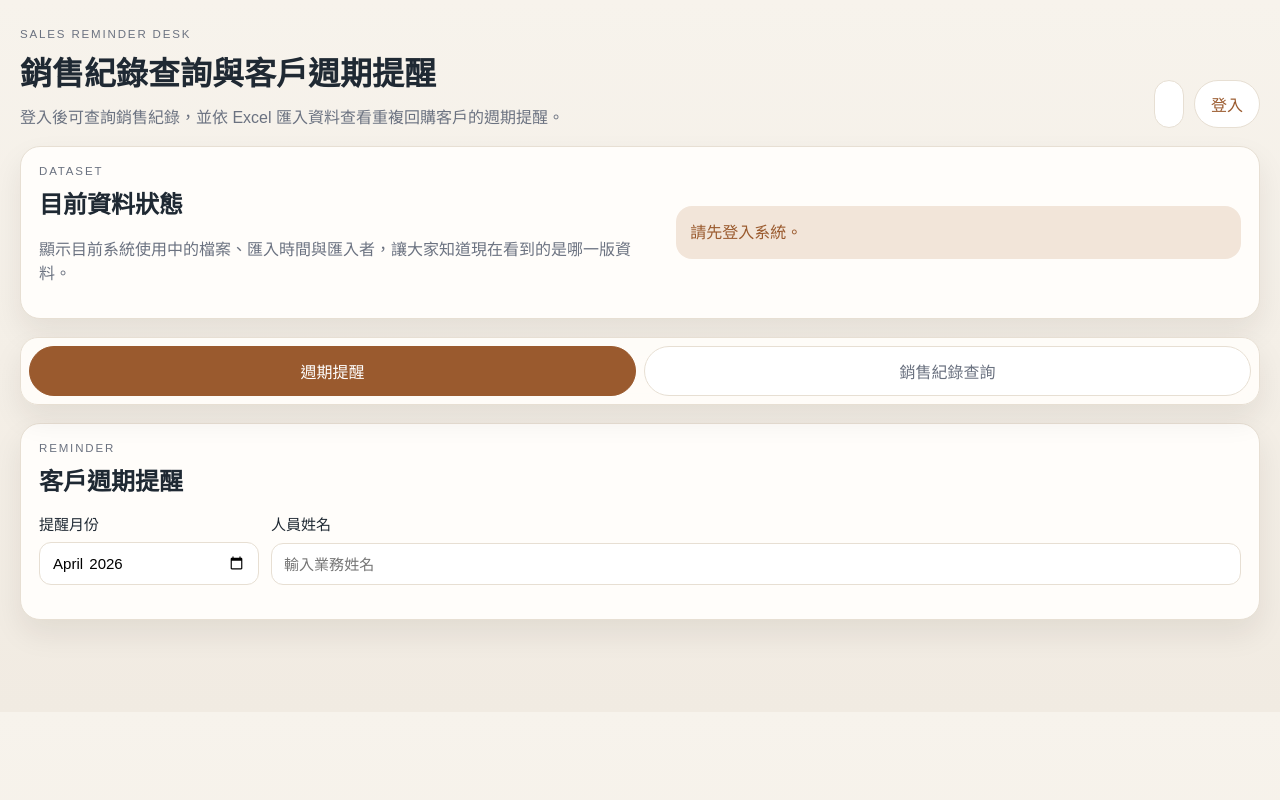
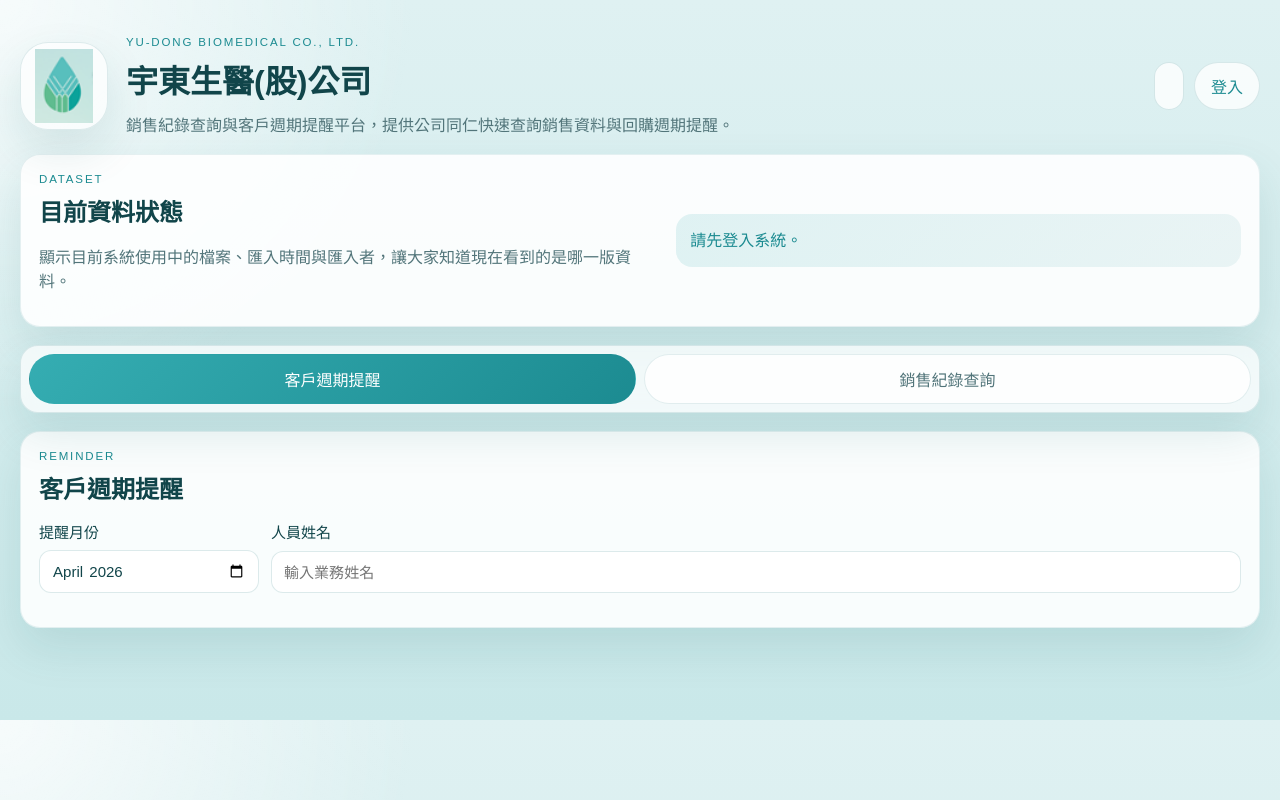
Before and after one commit to shadow428-stack/sales-reminder-desk, a website with bundled scripts: page public/index.html in a window 1280 px wide. Built offline with nearby package versions, Linux system fonts and the light colour scheme; files whose address does not match are found by name.

Commit message:
Apply Yudong branding and logo

```diff
--- a/public/index.html
+++ b/public/index.html
@@ -3,16 +3,21 @@
 <head>
   <meta charset="UTF-8">
   <meta name="viewport" content="width=device-width, initial-scale=1.0">
-  <title>Sales Reminder Desk</title>
+  <title>宇東生醫(股)公司</title>
   <link rel="stylesheet" href="styles.css">
 </head>
 <body>
   <div class="app-shell">
     <header class="topbar">
-      <div>
-        <p class="eyebrow">Sales Reminder Desk</p>
-        <h1>銷售紀錄查詢與客戶週期提醒</h1>
-        <p class="intro">登入後可查詢銷售紀錄，並依 Excel 匯入資料查看重複回購客戶的週期提醒。</p>
+      <div class="brand-lockup">
+        <div class="brand-mark">
+          <img src="assets/logo.png" alt="宇東生醫標誌" class="brand-logo">
+        </div>
+        <div class="brand-copy">
+          <p class="eyebrow">Yu-Dong Biomedical Co., Ltd.</p>
+          <h1>宇東生醫(股)公司</h1>
+          <p class="intro">銷售紀錄查詢與客戶週期提醒平台，提供公司同仁快速查詢銷售資料與回購週期提醒。</p>
+        </div>
       </div>
       <div class="top-actions">
         <span id="userBadge" class="user-badge" hidden></span>
@@ -32,7 +37,7 @@
     </section>
 
     <nav class="sheet-tabs" aria-label="功能分頁">
-      <button type="button" class="sheet-tab is-active" data-tab-target="reminderPanel">週期提醒</button>
+      <button type="button" class="sheet-tab is-active" data-tab-target="reminderPanel">客戶週期提醒</button>
       <button type="button" class="sheet-tab" data-tab-target="recordsPanel">銷售紀錄查詢</button>
     </nav>
 
--- a/public/styles.css
+++ b/public/styles.css
@@ -1,15 +1,19 @@
 :root {
-  --bg: #f5f1ea;
-  --panel: #fffdfa;
-  --ink: #1f2933;
-  --muted: #6b7280;
-  --line: #e7dfd3;
-  --accent: #9a5a2e;
-  --accent-soft: #f2e5d9;
-  --danger: #b42318;
-  --warn: #b7791f;
-  --ok: #2d6a4f;
-  --shadow: 0 14px 30px rgba(32, 24, 16, 0.08);
+  --bg: #dff1f2;
+  --bg-deep: #c9e8e9;
+  --panel: rgba(255, 255, 255, 0.88);
+  --panel-strong: #ffffff;
+  --ink: #11454a;
+  --muted: #52757a;
+  --line: rgba(61, 138, 144, 0.18);
+  --accent: #35adb2;
+  --accent-deep: #1c8b91;
+  --accent-soft: #ebf9fa;
+  --accent-quiet: #cfeef0;
+  --danger: #d45b64;
+  --warn: #d59c2f;
+  --ok: #208b73;
+  --shadow: 0 20px 46px rgba(20, 95, 102, 0.12);
 }
 
 * { box-sizing: border-box; }
@@ -18,7 +22,9 @@
   margin: 0;
   font-family: "Segoe UI Variable", "Noto Sans TC", "PingFang TC", sans-serif;
   color: var(--ink);
-  background: linear-gradient(180deg, #f7f3ec 0%, #f1ebe2 100%);
+  background:
+    radial-gradient(circle at top left, rgba(255, 255, 255, 0.74), transparent 28%),
+    linear-gradient(180deg, var(--bg) 0%, var(--bg-deep) 100%);
 }
 
 body.modal-open {
@@ -43,7 +49,36 @@
 
 .topbar {
   grid-template-columns: 1fr auto;
-  align-items: end;
+  align-items: center;
+  padding-top: 8px;
+}
+
+.brand-lockup {
+  display: flex;
+  align-items: center;
+  gap: 18px;
+}
+
+.brand-mark {
+  width: 88px;
+  height: 88px;
+  display: grid;
+  place-items: center;
+  border-radius: 28px;
+  background: rgba(255, 255, 255, 0.7);
+  border: 1px solid rgba(61, 138, 144, 0.16);
+  box-shadow: var(--shadow);
+  flex-shrink: 0;
+}
+
+.brand-logo {
+  width: 58px;
+  height: 80px;
+  object-fit: contain;
+}
+
+.brand-copy {
+  min-width: 0;
 }
 
 .eyebrow,
@@ -52,7 +87,7 @@
   text-transform: uppercase;
   letter-spacing: 0.16em;
   font-size: 0.72rem;
-  color: var(--muted);
+  color: var(--accent-deep);
 }
 
 h1,
@@ -63,6 +98,7 @@
 .intro {
   margin: 10px 0 0;
   color: var(--muted);
+  max-width: 700px;
 }
 
 .top-actions {
@@ -77,9 +113,9 @@
   align-items: center;
   padding: 10px 14px;
   border-radius: 999px;
-  background: #fff;
-  border: 1px solid var(--line);
-  color: var(--muted);
+  background: rgba(255, 255, 255, 0.8);
+  border: 1px solid rgba(61, 138, 144, 0.2);
+  color: var(--accent-deep);
   max-width: 260px;
   overflow: hidden;
   text-overflow: ellipsis;
@@ -91,15 +127,17 @@
   border: none;
   border-radius: 999px;
   padding: 11px 16px;
-  background: var(--accent);
+  background: linear-gradient(135deg, var(--accent) 0%, var(--accent-deep) 100%);
   color: #fff;
   cursor: pointer;
+  box-shadow: 0 12px 24px rgba(28, 139, 145, 0.18);
 }
 
 .ghost {
-  background: #fff;
-  color: var(--accent);
-  border: 1px solid var(--line);
+  background: rgba(255, 255, 255, 0.78);
+  color: var(--accent-deep);
+  border: 1px solid rgba(61, 138, 144, 0.18);
+  box-shadow: none;
 }
 
 .file-button input {
@@ -110,7 +148,7 @@
 .import-card,
 .panel {
   background: var(--panel);
-  border: 1px solid var(--line);
+  border: 1px solid rgba(61, 138, 144, 0.12);
   border-radius: 20px;
   box-shadow: var(--shadow);
   padding: 18px;
@@ -128,7 +166,7 @@
 .modal-backdrop {
   position: fixed;
   inset: 0;
-  background: rgba(31, 41, 51, 0.28);
+  background: rgba(17, 69, 74, 0.24);
   backdrop-filter: blur(4px);
   z-index: 40;
 }
@@ -146,10 +184,10 @@
   display: grid;
   gap: 16px;
   padding: 22px;
-  background: var(--panel);
-  border: 1px solid var(--line);
+  background: rgba(255, 255, 255, 0.96);
+  border: 1px solid rgba(61, 138, 144, 0.14);
   border-radius: 24px;
-  box-shadow: 0 24px 60px rgba(32, 24, 16, 0.18);
+  box-shadow: 0 24px 60px rgba(17, 69, 74, 0.2);
   z-index: 50;
 }
 
@@ -165,11 +203,12 @@
   height: 40px;
   padding: 0;
   border-radius: 999px;
-  background: #fff;
-  color: var(--accent);
-  border: 1px solid var(--line);
+  background: rgba(255, 255, 255, 0.9);
+  color: var(--accent-deep);
+  border: 1px solid rgba(61, 138, 144, 0.16);
   font-size: 1.2rem;
   line-height: 1;
+  box-shadow: none;
 }
 
 .login-form {
@@ -184,8 +223,8 @@
 .import-status {
   padding: 14px;
   border-radius: 16px;
-  background: var(--accent-soft);
-  color: var(--accent);
+  background: linear-gradient(135deg, rgba(53, 173, 178, 0.14), rgba(28, 139, 145, 0.08));
+  color: var(--accent-deep);
   line-height: 1.6;
 }
 
@@ -197,8 +236,8 @@
   gap: 8px;
   margin-top: 18px;
   padding: 8px;
-  background: rgba(255, 253, 250, 0.92);
-  border: 1px solid var(--line);
+  background: rgba(255, 255, 255, 0.7);
+  border: 1px solid rgba(61, 138, 144, 0.16);
   border-radius: 18px;
   box-shadow: var(--shadow);
   backdrop-filter: blur(12px);
@@ -207,16 +246,17 @@
 .sheet-tab {
   flex: 1;
   min-width: 0;
-  border: 1px solid var(--line);
-  background: #fff;
+  border: 1px solid rgba(61, 138, 144, 0.14);
+  background: rgba(255, 255, 255, 0.82);
   color: var(--muted);
   padding: 12px 14px;
+  box-shadow: none;
 }
 
 .sheet-tab.is-active {
-  background: var(--accent);
+  background: linear-gradient(135deg, var(--accent) 0%, var(--accent-deep) 100%);
   color: #fff;
-  border-color: var(--accent);
+  border-color: transparent;
 }
 
 .tab-panel[hidden] {
@@ -240,9 +280,9 @@
 
 .advanced-filters {
   margin-top: 12px;
-  border: 1px solid var(--line);
+  border: 1px solid rgba(61, 138, 144, 0.14);
   border-radius: 16px;
-  background: #fff;
+  background: rgba(255, 255, 255, 0.72);
 }
 
 .advanced-filters summary {
@@ -274,10 +314,11 @@
 
 input {
   width: 100%;
-  border: 1px solid var(--line);
+  border: 1px solid rgba(61, 138, 144, 0.18);
   border-radius: 12px;
   padding: 11px 12px;
-  background: #fff;
+  background: rgba(255, 255, 255, 0.92);
+  color: var(--ink);
 }
 
 .stack-list {
@@ -288,9 +329,9 @@
 
 .reminder-card {
   padding: 14px;
-  border: 1px solid var(--line);
+  border: 1px solid rgba(61, 138, 144, 0.14);
   border-radius: 16px;
-  background: #fff;
+  background: rgba(255, 255, 255, 0.84);
 }
 
 .reminder-card h3,
@@ -311,8 +352,8 @@
   padding: 5px 10px;
   border-radius: 999px;
   font-size: 0.82rem;
-  background: #f6efe6;
-  color: var(--accent);
+  background: var(--accent-soft);
+  color: var(--accent-deep);
 }
 
 .pill.danger {
@@ -333,6 +374,9 @@
 .table-wrap {
   margin-top: 16px;
   overflow: auto;
+  border: 1px solid rgba(61, 138, 144, 0.12);
+  border-radius: 18px;
+  background: rgba(255, 255, 255, 0.8);
 }
 
 table {
@@ -345,25 +389,27 @@
 td {
   text-align: left;
   padding: 12px 10px;
-  border-bottom: 1px solid var(--line);
+  border-bottom: 1px solid rgba(61, 138, 144, 0.12);
   vertical-align: top;
 }
 
 thead th {
-  color: var(--muted);
+  color: var(--accent-deep);
   font-weight: 600;
+  background: rgba(53, 173, 178, 0.08);
 }
 
 .empty-state {
   padding: 20px;
   text-align: center;
   color: var(--muted);
-  border: 1px dashed var(--line);
+  border: 1px dashed rgba(61, 138, 144, 0.18);
   border-radius: 16px;
 }
 
 @media (max-width: 1100px) {
   .topbar,
+  .brand-lockup,
   .auth-card,
   .import-card,
   .filters,
@@ -377,6 +423,17 @@
 @media (max-width: 720px) {
   .app-shell {
     padding: 16px 12px 108px;
+  }
+
+  .brand-mark {
+    width: 72px;
+    height: 72px;
+    border-radius: 22px;
+  }
+
+  .brand-logo {
+    width: 48px;
+    height: 64px;
   }
 
   .top-actions {
```
Also changed, not shown: public/assets/logo.png (added), 1 other file.
